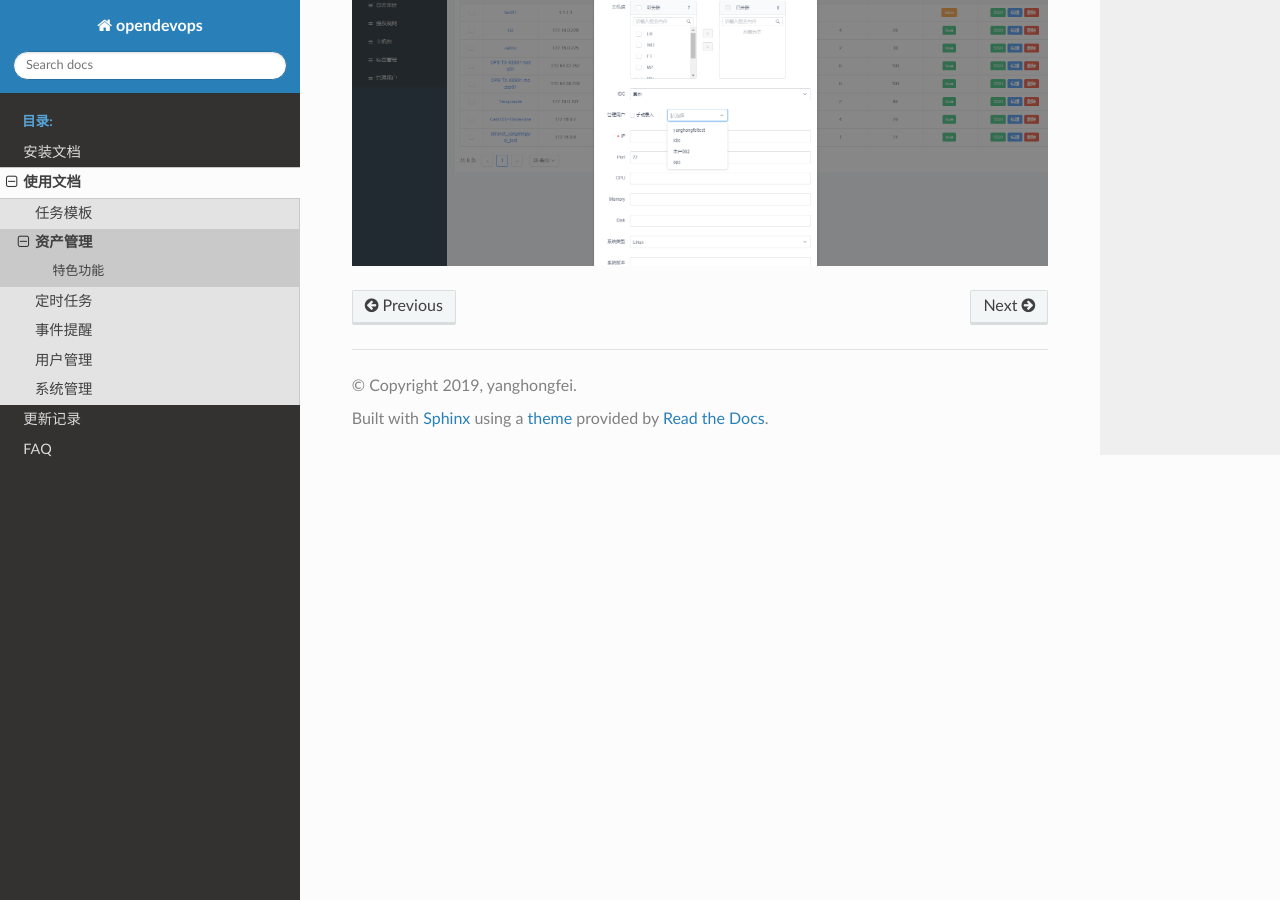
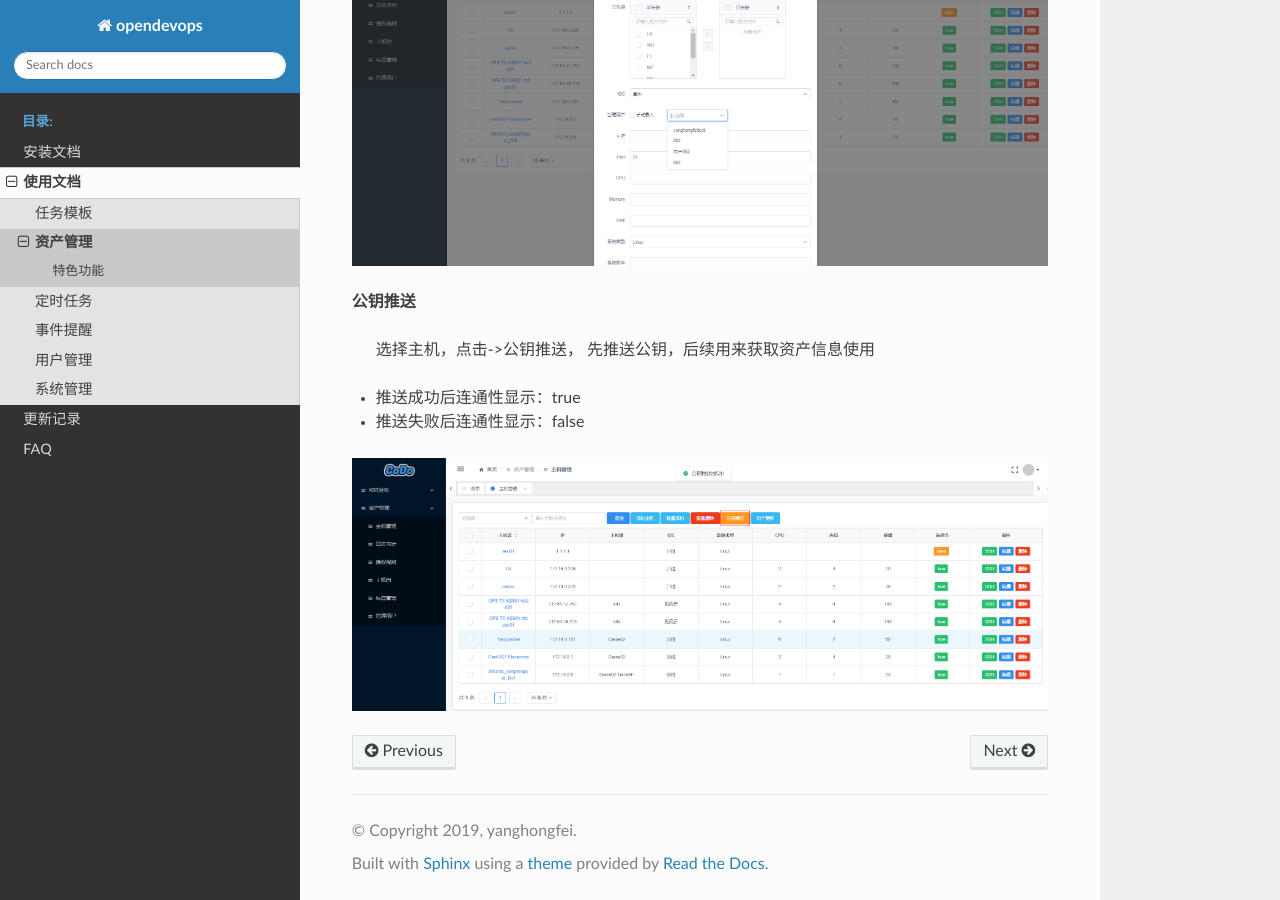
Before and after one commit to opendevops-cn/opendevops, a Sphinx documentation site: the page built from docs/source/cmdb_manager.md, in a window 1280 px wide and 900 px high, scrolled down 860 px. Built offline with Sphinx 7.4.7 and the Read the Docs theme 2.0.0, drawn with Linux system fonts in a browser that asks for light colours; pages that are not in the unit, such as notebooks, are missing from menus.

Commit message:
更新CMDB信息

```diff
--- a/docs/source/cmdb_manager.md
+++ b/docs/source/cmdb_manager.md
@@ -29,3 +29,12 @@
 
 
 ![](./_static/images/cmdb_add_host.png)
+
+**公钥推送**
+
+> 选择主机，点击->公钥推送， 先推送公钥，后续用来获取资产信息使用
+
+- 推送成功后连通性显示：true
+- 推送失败后连通性显示：false
+
+![](./_static/images/cmdb_add_key.png)
```
